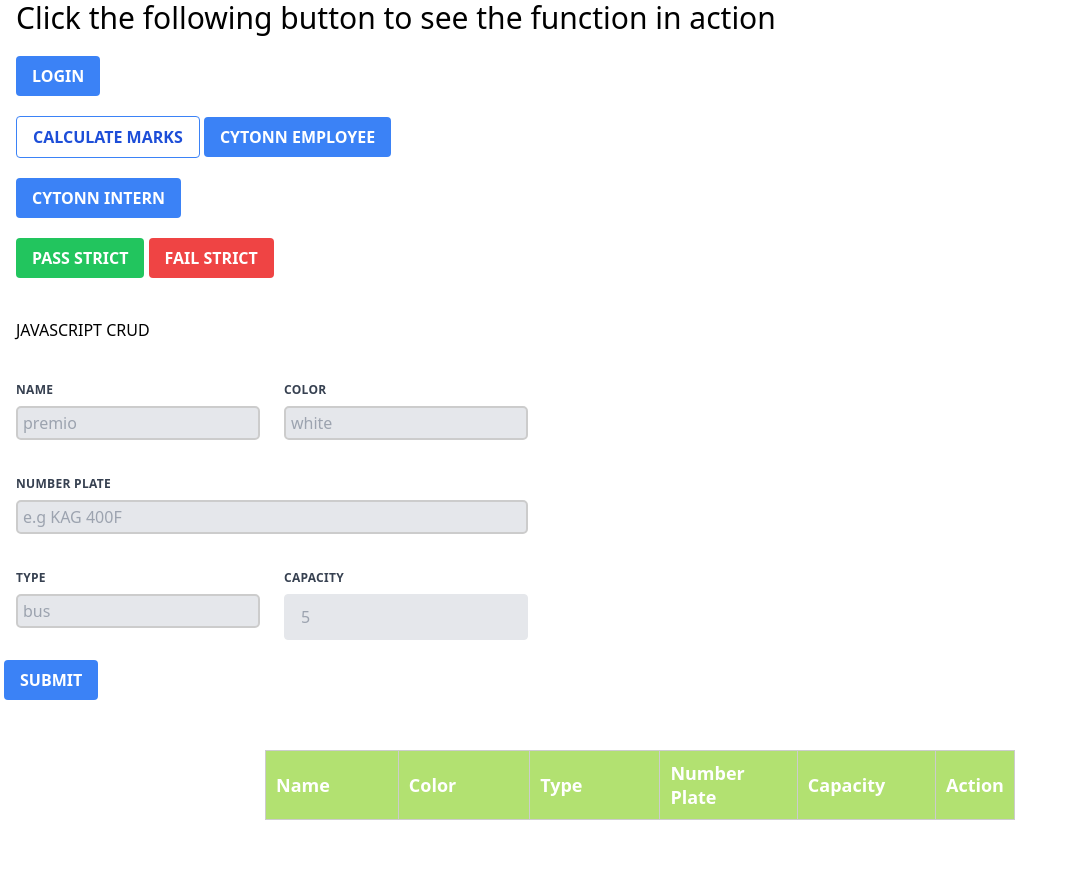
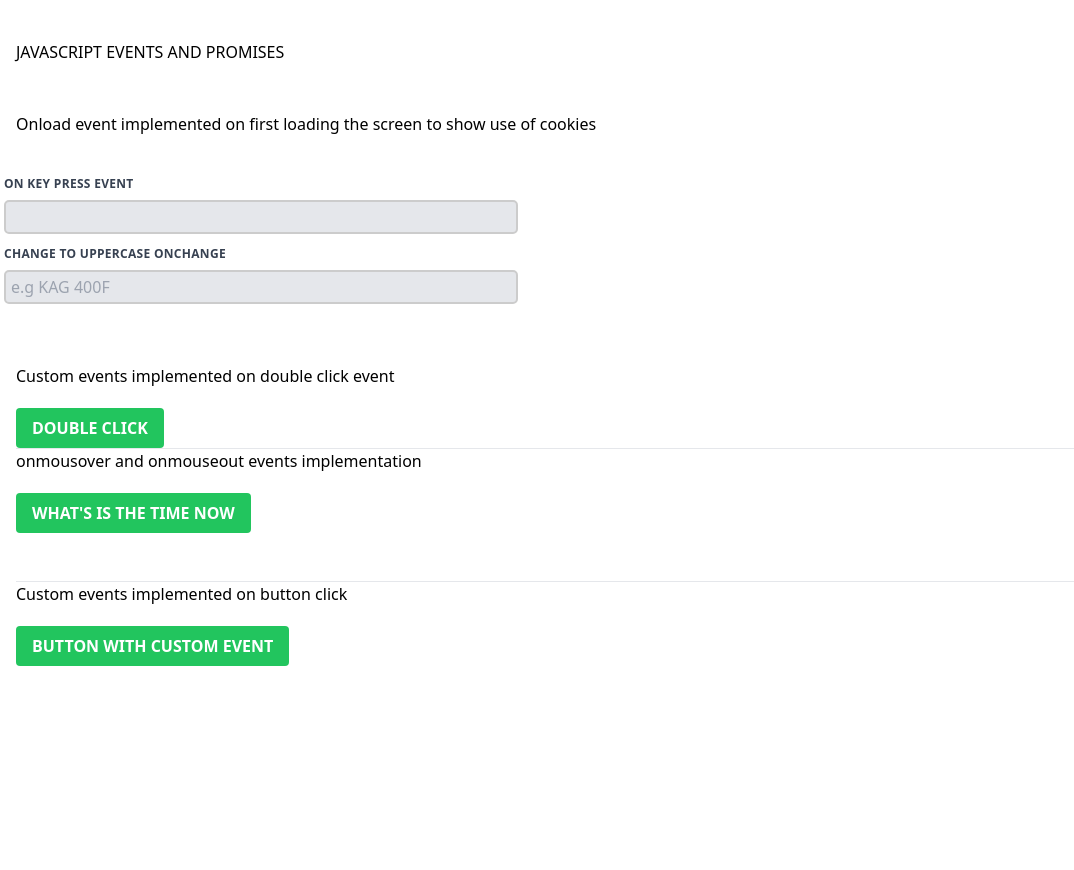
Before and after one commit to mukotso/javascript, a PHP site: page / in a window 1280 px wide. Shown: the whole page, without its empty margins (0-1074 px from the left). After the commit the page ends 666 px from the top, so only its background shows below. Run offline with PHP 8.4, Linux system fonts and the light colour scheme; lists and menus that the app fills with data are empty; some libraries are stand-ins or nearby versions.

Commit message:
js events

```diff
--- a/css/style.css
+++ b/css/style.css
@@ -22,6 +22,10 @@ th {
 
 input[type=text]:focus {
     border-color:#333;
+}
+.active{
+  padding: 10px;
+  color:aquamarine;
 }
 
 input[type=submit] {
--- a/index.html
+++ b/index.html
@@ -25,13 +25,14 @@
     }
   </style>
 </head>
-<body class="container mx-auto px-4">
+<body class="container mx-auto px-4" onload="checkCookies()" >
+<div onscroll="scroll()">
 
 
 
-    <p class="text-3xl">Click the following button to see the function in action</p>
+    <!-- <p class="text-3xl">Click the following button to see the function in action</p>
 
-    <button class="bg-blue-500 hover:bg-blue-700 text-white font-bold py-2 px-4 rounded mt-5" onclick = "loginForm()">
+    <button class="bg-blue-500 hover:bg-blue-700 text-white font-bold py-2 px-4 rounded mt-5" onclick = "loginForm()"  onmouseover = "over()" onmouseout = "out()">
       LOGIN
     </button>
 <br>
@@ -53,49 +54,19 @@
 
     <button class="mt-5 mb-10 bg-red-500 hover:bg-marron-700 text-white font-bold py-2 px-4 rounded" onclick ="failStrict()">
       FAIL STRICT
-    </button>
+    </button> -->
 
 
 
 
-    <h1>JAVASCRIPT CRUD</h1>
-
-    <!-- <div class="jumbotron">
-        <div class="formContainer text-center">
-         <h3>Enter Product Information</h3>
-          <form id="frm" class="formElem form-inline">
-              <div class="form-group">
-                <label>Name</label>
-                <input id="name" class="form-control" placeholder="Name" type="text" >
-              </div>
-              <div class="form-group">
-                <label>Color</label>
-                <input id="color" class="form-control" placeholder="color" type="text" >
-              </div>
-              <div class="form-group">
-                <label>Type</label>
-                <input id="type" class="form-control" placeholder="car type e.g pick-up" type="text">
-              </div>
-
-              <div class="form-group">
-                <label>Registration Number </label>
-                <input id="number_plate" class="form-control" placeholder="Number plate e.g KEG 400G" type="text" >
-              </div>
-
-              <div class="form-group">
-                <label> Capacity</label>
-                <input id="capacity" class="form-control" placeholder="car capacity" type="number"   >
-              </div>
-
-          </form>
-          <button type="button" class="submitButton btn btn-primary" onClick="submit()">ADD CAR</button>
-        </div>
-      </div> -->
-
+    <h1 class="mt-10">JAVASCRIPT EVENTS AND PROMISES</h1>
+<br>
+<br>
+    <h3>Onload event implemented on first loading the screen to show use of cookies</h3>
 
       <form class="w-full max-w-lg mt-10"  id="createCarForm" onsubmit="onSubmit();">
         <div class="flex flex-wrap -mx-3 mb-6">
-          <div class="w-full md:w-1/2 px-3 mb-6 md:mb-0">
+          <!-- <div class="w-full md:w-1/2 px-3 mb-6 md:mb-0">
             <label class="block uppercase tracking-wide text-gray-700 text-xs font-bold mb-2" for="grid-first-name">
               Name
             </label>
@@ -108,17 +79,26 @@
             </label>
             <input class="appearance-none block w-full bg-gray-200 text-gray-700 border border-gray-200 rounded py-3 px-4 leading-tight focus:outline-none focus:bg-white focus:border-gray-500" id="color" type="text" placeholder="white">
           </div>
-        </div>
+        </div> -->
         <div class="flex flex-wrap -mx-3 mb-6">
           <div class="w-full px-3">
             <label class="block uppercase tracking-wide text-gray-700 text-xs font-bold mb-2">
-              Number Plate
+              On key Press event
             </label>
-            <input class="appearance-none block w-full bg-gray-200 text-gray-700 border border-gray-200 rounded py-3 px-4 mb-3 leading-tight focus:outline-none focus:bg-white focus:border-gray-500" id="number_plate" type="text" placeholder="e.g KAG 400F">
+            <input class="appearance-none block w-full bg-gray-200 text-gray-700 border border-gray-200 rounded py-3 px-4 mb-3 leading-tight focus:outline-none focus:bg-white focus:border-gray-500" id="number_plate" type="text" placeholder="" onkeypress="keyPress()">
+
+          </div>
+        <br>
+        <hr>
+          <div class="w-full px-3">
+            <label class="block uppercase tracking-wide text-gray-700 text-xs font-bold mb-2">
+              Change to uppercase  onchange
+            </label>
+            <input class="appearance-none block w-full bg-gray-200 text-gray-700 border border-gray-200 rounded py-3 px-4 mb-3 leading-tight focus:outline-none focus:bg-white focus:border-gray-500" id="number_plate" type="text" placeholder="e.g KAG 400F" onchange="changeUpperCase()">
 
           </div>
         </div>
-        <div class="flex flex-wrap -mx-3 mb-2">
+        <!-- <div class="flex flex-wrap -mx-3 mb-2">
           <div class="w-full md:w-1/2 px-3 mb-6 md:mb-0">
             <label class="block uppercase tracking-wide text-gray-700 text-xs font-bold mb-2">
               Type
@@ -132,14 +112,14 @@
             <input class="appearance-none block w-full bg-gray-200 text-gray-700 border border-gray-200 rounded py-3 px-4 leading-tight focus:outline-none focus:bg-white focus:border-gray-500" id="capacity" type="number" placeholder="5">
 
           </div>
-
-          <button type="submit" class=" mt-5 bg-blue-500 hover:bg-blue-700 text-white font-bold py-2 px-4 rounded">
+        -->
+          <!-- <button type="submit" class=" mt-5 bg-blue-500 hover:bg-blue-700 text-white font-bold py-2 px-4 rounded">
            SUBMIT
-          </button>
+          </button> -->
         </div>
       </form>
 
-      <div class="mainTable">
+      <!-- <div class="mainTable">
         <table id="carsTable">
           <thead id="carTable">
             <tr>
@@ -156,12 +136,27 @@
           </tbody>
         </table>
 
-      </div>
-
-
+      </div> -->
+      <h3>Custom events implemented on double click event</h3>
+      <button class="mt-5 bg-green-500 hover:bg-blue-700 text-white font-bold py-2 px-4 rounded" ondblclick="doubleClick()">
+       DOUBLE CLICK
+      </button>
+    <hr>
+    <h3>onmousover and onmouseout events implementation</h3>
+    <button class="mt-5 bg-green-500 hover:bg-blue-700 text-white font-bold py-2 px-4 rounded" onmouseover ="displayDate()" onmouseout ="hideDisplayDate()">
+      WHAT'S IS THE TIME NOW
+    </button>
+    <p id="time"></p>
+<br><br>
+<hr>
+<h3>Custom events implemented on button click</h3>
+    <button class="mt-5 bg-green-500 hover:bg-blue-700 text-white font-bold py-2 px-4 rounded" id="my-button">
+     BUTTON WITH CUSTOM EVENT
+    </button>
    <!-- import js -->
    <script src="js/index.js"></script>
    <script src="js/crud.js"></script>
    <script src="js/events_promise.js"></script>
+  </div>
 </body>
 </html>
--- a/js/events_promise.js
+++ b/js/events_promise.js
@@ -0,0 +1,100 @@
+// mouseover and mouse out events
+
+
+ function displayDate() {
+    document.getElementById("time").innerHTML = Date();
+  }
+
+  function hideDisplayDate() {
+    document.getElementById("time").innerHTML = "";
+  }
+
+  //events
+  function changeUpperCase() {
+    const x = document.getElementById("number_plate");
+    x.value = x.value.toUpperCase();
+  }
+
+  function keyPress() {
+    alert("onkeypress performed")
+    }
+
+    function doubleClick() {
+        alert("doubleClick performed")
+        }
+
+function scroll() {
+alert("scroll performed")
+}
+
+   // Create a new custom event
+   var event = new CustomEvent('madeActive');
+    var element = document.getElementById('my-button');
+    element.classList.add('active')
+    element.addEventListener('click',function(){
+        element.dispatchEvent(event);
+        alert('Custom event working');
+    })
+
+    function checkCookies() {
+        if (navigator.cookieEnabled == true) {
+          alert('Cokkies is enabled');
+        } else {
+        alert('cookies not enabled');
+        }
+      }
+
+//   dynamic typing
+var x=4;
+console.log(x);
+
+x="chai moto chai moto";
+
+console.log(x); //results is the string "chai moto chai moto"
+
+
+//JS Promise
+var power = function(x, y) {
+    return new Promise((resolve,reject) => {
+      var power = x ** y;
+      if (power) {
+        resolve(power);
+      }
+      else {
+        reject(Error("Could not find the power of the two numbers!"));
+      }
+    });
+  };
+
+  var subtract = function(x, y) {
+    return new Promise((resolve, reject) => {
+      var sub = x - y;
+      if (sub) {
+        resolve(sub);
+      }
+      else {
+        reject(Error("Could not subtract the two values!"));
+      }
+    });
+  };
+
+
+
+  // Starting promise chain
+  power(2,3)
+    .then((power) => {
+      return subtract(power, 3);
+    })
+    .then((subtracted) => {
+      return power(subtracted, 2);
+    })
+    .then((power) => {
+      return power * 2;
+    })
+    .then((result) => {
+      console.log(" RESULT", result);
+    })
+    .catch((err) => {
+      // If any part of the chain is rejected, print the error message.
+      console.log(err);
+    });
```
